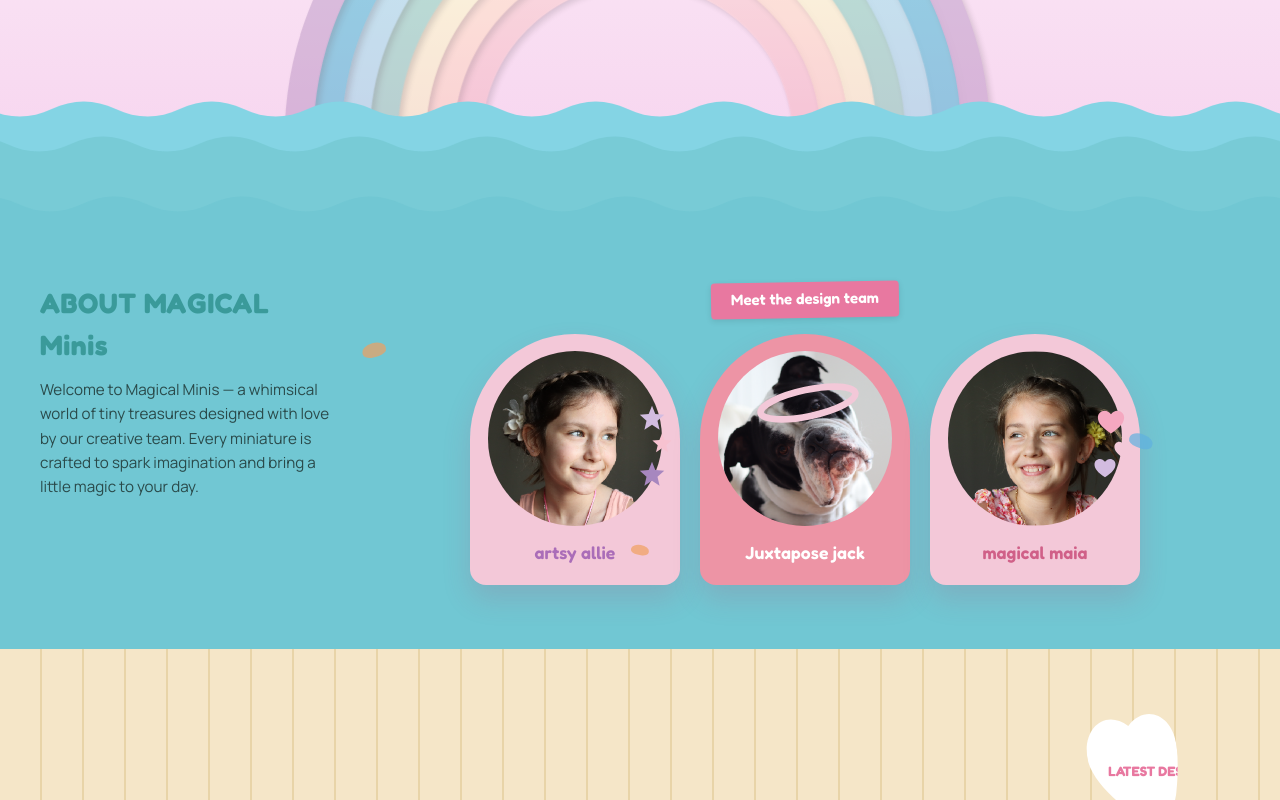
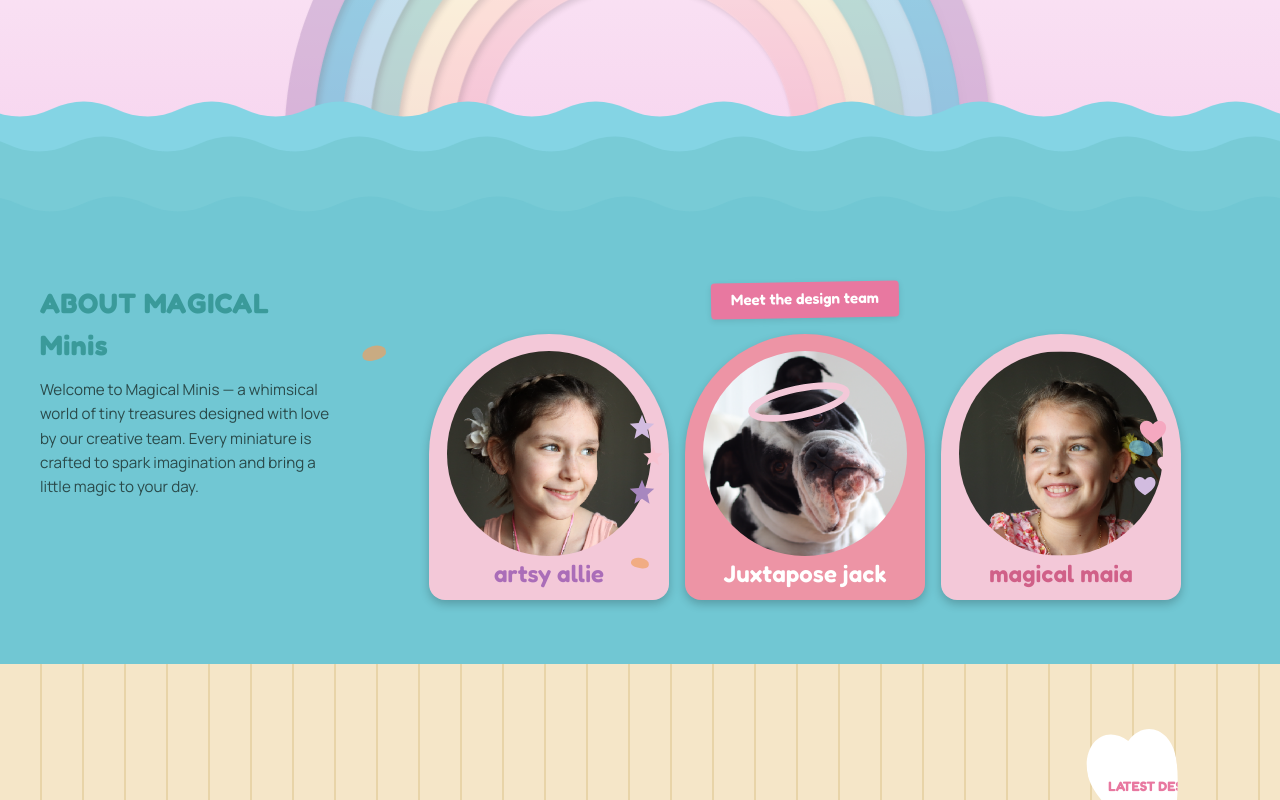
Before and after one commit to mikalmorello/magicalminis, a React (Vite) app: page / in a window 1280 px wide. Shown: the part 445-1245 px from the top of the page. Built offline with nearby package versions, Linux system fonts and the light colour scheme; the HTML template or start-up script is replaced by a standard one.

Commit message:
Refine team card styles: update width, padding, and box-shadow for improved aesthetics and consistency, and adjust gap in sections.scss for better layout alignment.

```diff
--- a/src/components/team/team-card.scss
+++ b/src/components/team/team-card.scss
@@ -10,7 +10,7 @@
 .team-card {
   /* Top corners are a true semicircular dome (Y radius = X radius in px), per
      Figma reference file y9QCdfzeu2TpWmK4k6AcQs. Bottom corners gently rounded. */
-  --team-card-width: clamp(160px, 22vw, 210px);
+  --team-card-width: 240px;
   --team-card-dome-radius: calc(var(--team-card-width) / 2);
 
   position: relative;
@@ -25,13 +25,13 @@
     16px;
   box-shadow: var(--team-card-shadow);
   padding: clamp(0.85rem, 1.6vw, 1.1rem);
-  padding-bottom: clamp(0.9rem, 1.8vw, 1.2rem);
+  padding-bottom: .5rem;
 
   transition: transform 0.25s ease, box-shadow 0.25s ease;
 
   &:hover {
     transform: translateY(-3px);
-    box-shadow: 0 18px 32px rgba(176, 70, 110, 0.22);
+    box-shadow: 0 6px 14px rgba(0, 0, 0, 0.28);
   }
 
   &__media {
@@ -67,9 +67,8 @@
   &__name {
     display: block;
     text-align: center;
-    margin-top: clamp(0.5rem, 1.2vw, 0.85rem);
     font-family: var(--font-display);
-    font-size: clamp(0.95rem, 1.6vw, 1.1rem);
+    font-size: 1.5rem;
     font-weight: 600;
     color: var(--team-card-name-color);
     letter-spacing: 0.005em;
--- a/src/sections/sections.scss
+++ b/src/sections/sections.scss
@@ -62,7 +62,7 @@
   &__cards {
     display: flex;
     flex-wrap: wrap;
-    gap: clamp(0.75rem, 2vw, 1.25rem);
+    gap: 1rem;
     justify-content: center;
     align-items: flex-start;
   }
--- a/src/styles/_tokens.scss
+++ b/src/styles/_tokens.scss
@@ -45,7 +45,7 @@
   --team-card-name-color: #aa6db8;
   --team-card-photo-placeholder-start: #f9e0ec;
   --team-card-photo-placeholder-end: #e8b9ce;
-  --team-card-shadow: 0 14px 28px rgba(176, 70, 110, 0.18);
+  --team-card-shadow: 0 4px 10px rgba(0, 0, 0, 0.22);
 
   /* Star palette used as decorations on team photos (matches mockup) */
   --star-lavender: #d2bce0;
```
